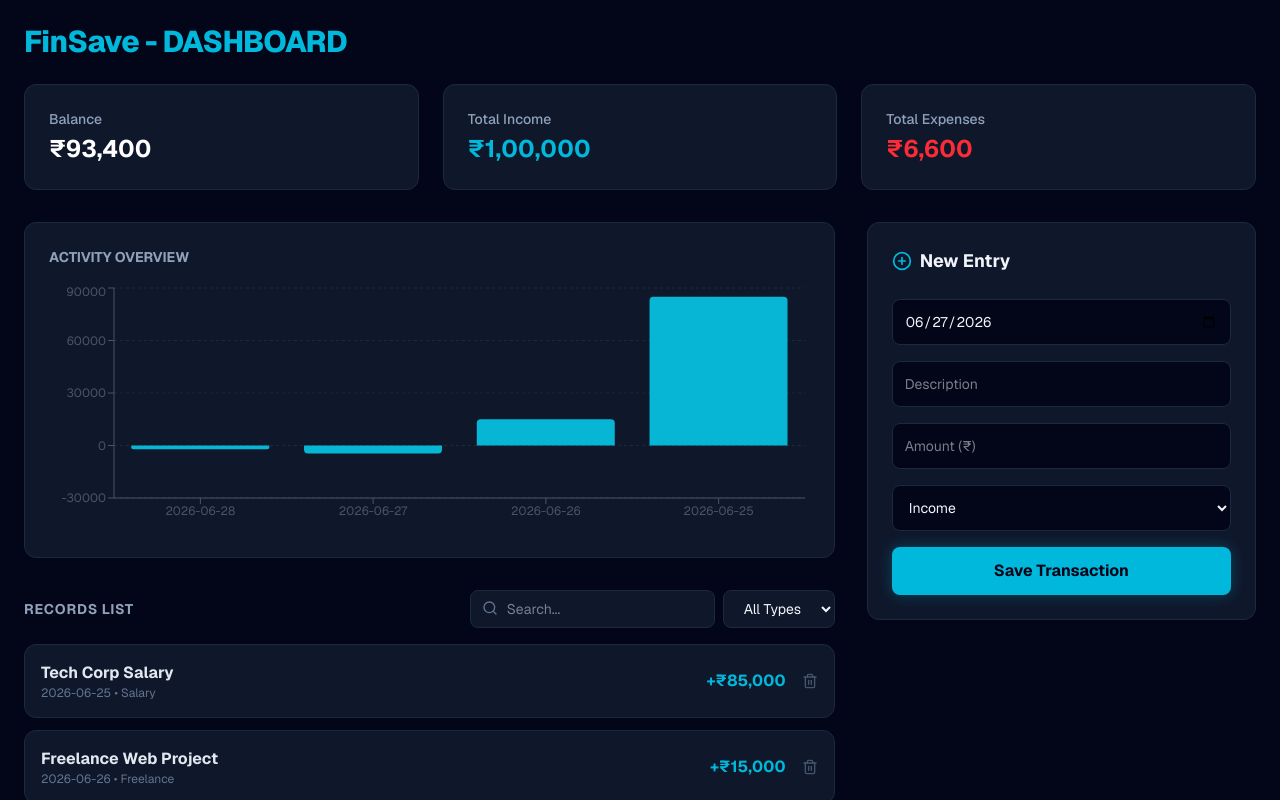
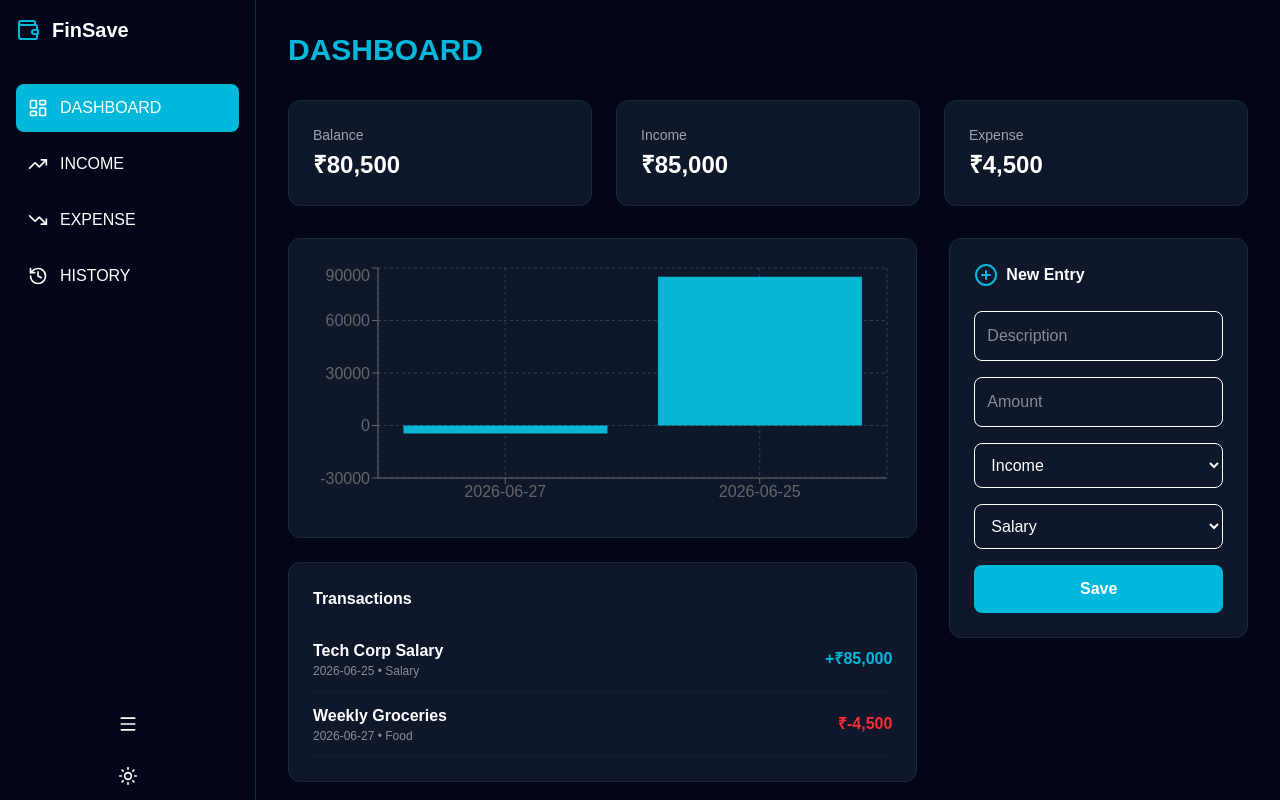
Before and after one commit to jaswanthr-dev/finsave-tracker, a Next.js app: page / in a window 1280 px wide. Shown: the top 800 px of the page. Built offline with nearby package versions, Linux system fonts and the light colour scheme.

Commit message:
feat: [describe your update here]

```diff
--- a/app/page.tsx
+++ b/app/page.tsx
@@ -1,7 +1,7 @@
 'use client';
 import { useState, useMemo, useEffect } from 'react';
 import { BarChart, Bar, XAxis, YAxis, CartesianGrid, Tooltip, ResponsiveContainer } from 'recharts';
-import { LayoutDashboard, Wallet, TrendingUp, TrendingDown, History, PlusCircle, Search, Trash2 } from 'lucide-react';
+import { LayoutDashboard, Wallet, TrendingUp, TrendingDown, History, PlusCircle, Search, Trash2, Sun, Moon, Menu } from 'lucide-react';
 
 interface Transaction {
   id: number;
@@ -12,31 +12,35 @@ interface Transaction {
   category: string;
 }
 
-const INITIAL_DATA: Transaction[] = [
-  { id: 1, date: '2026-06-25', desc: 'Tech Corp Salary', amount: 85000, type: 'Income', category: 'Salary' },
-  { id: 2, date: '2026-06-26', desc: 'Freelance Web Project', amount: 15000, type: 'Income', category: 'Freelance' },
-  { id: 3, date: '2026-06-27', desc: 'Weekly Groceries', amount: -4500, type: 'Expense', category: 'Food' },
-  { id: 4, date: '2026-06-28', desc: 'Electricity Bill', amount: -2100, type: 'Expense', category: 'Utilities' },
-];
+const INCOME_CATS = ['Salary', 'Business', 'Trading', 'Freelance'];
+const EXPENSE_CATS = ['Food', 'Entertainment', 'Utilities', 'Rent', 'Shopping'];
 
 export default function FinSaveDashboard() {
-  const [transactions, setTransactions] = useState<Transaction[]>(INITIAL_DATA);
-  const [searchTerm, setSearchTerm] = useState('');
-  const [filterType, setFilterType] = useState<'All' | 'Income' | 'Expense'>('All');
-  const [formData, setFormData] = useState({ date: new Date().toISOString().split('T')[0], desc: '', amount: '', type: 'Income', category: 'Salary' });
+  const [isMounted, setIsMounted] = useState(false);
+  const [isSidebarOpen, setIsSidebarOpen] = useState(true);
+  const [isDarkMode, setIsDarkMode] = useState(true);
+  const [activePage, setActivePage] = useState('DASHBOARD');
+  const [transactions, setTransactions] = useState<Transaction[]>([
+    { id: 1, date: '2026-06-25', desc: 'Tech Corp Salary', amount: 85000, type: 'Income', category: 'Salary' },
+    { id: 3, date: '2026-06-27', desc: 'Weekly Groceries', amount: -4500, type: 'Expense', category: 'Food' },
+  ]);
 
-  // Compute Stats
+  const [formData, setFormData] = useState({ date: new Date().toISOString().split('T')[0], desc: '', amount: '', type: 'Income' as 'Income' | 'Expense', category: 'Salary' });
+
+  useEffect(() => { setIsMounted(true); }, []);
+
   const stats = useMemo(() => {
-    const balance = transactions.reduce((acc, t) => acc + t.amount, 0);
-    const income = transactions.filter((t) => t.amount > 0).reduce((acc, t) => acc + t.amount, 0);
-    const expense = transactions.filter((t) => t.amount < 0).reduce((acc, t) => acc + Math.abs(t.amount), 0);
-    return { balance, income, expense };
+    const bal = transactions.reduce((acc, t) => acc + t.amount, 0);
+    const inc = transactions.filter(t => t.amount > 0).reduce((acc, t) => acc + t.amount, 0);
+    const exp = transactions.filter(t => t.amount < 0).reduce((acc, t) => acc + Math.abs(t.amount), 0);
+    return { bal, inc, exp };
   }, [transactions]);
 
-  // Filtering & Searching Logic
-  const filteredTransactions = transactions.filter(t =>
-    (filterType === 'All' || t.type === filterType) &&
-    t.desc.toLowerCase().includes(searchTerm.toLowerCase())
+  const filteredData = transactions.filter(t =>
+    activePage === 'DASHBOARD' ? true :
+    activePage === 'HISTORY' ? true :
+    activePage === 'INCOME' ? t.type === 'Income' :
+    t.type === 'Expense'
   );
 
   const addTransaction = () => {
@@ -46,95 +50,100 @@ export default function FinSaveDashboard() {
       date: formData.date,
       desc: formData.desc,
       category: formData.category,
-      type: formData.type as 'Income' | 'Expense',
+      type: formData.type,
       amount: formData.type === 'Expense' ? -Math.abs(Number(formData.amount)) : Math.abs(Number(formData.amount))
     }, ...prev]);
-    setFormData({ ...formData, desc: '', amount: '' });
+    setFormData({...formData, desc: '', amount: ''});
   };
 
+  if (!isMounted) return null;
+
   return (
-    <div className="min-h-screen bg-slate-950 text-slate-100 p-6 font-sans">
-      {/* Header Section */}
-      <header className="mb-8">
-        <h1 className="text-3xl font-extrabold text-cyan-500 mb-6 tracking-tight">FinSave - DASHBOARD</h1>
-        <div className="grid grid-cols-1 md:grid-cols-3 gap-6">
-            {[ {label: 'Balance', val: stats.balance, color: 'text-white'}, {label: 'Total Income', val: stats.income, color: 'text-cyan-500'}, {label: 'Total Expenses', val: stats.expense, color: 'text-red-500'} ].map((s, i) => (
-                <div key={i} className="p-6 rounded-xl bg-slate-900 border border-slate-800 hover:border-cyan-500/30 transition-all">
-                    <p className="text-slate-400 text-sm font-medium">{s.label}</p>
-                    <h3 className={`text-2xl font-bold mt-1 ${s.color}`}>₹{s.val.toLocaleString('en-IN')}</h3>
-                </div>
+    <div className={`flex min-h-screen transition-colors duration-300 ${isDarkMode ? 'bg-slate-950 text-white' : 'bg-slate-50 text-slate-900'}`}>
+
+      {/* Sidebar */}
+      <aside className={`border-r p-4 flex flex-col transition-all duration-300 ${isSidebarOpen ? 'w-64' : 'w-20'} ${isDarkMode ? 'border-slate-800 bg-slate-950' : 'border-slate-200 bg-white'}`}>
+        <div className={`flex items-center gap-3 mb-10 ${!isSidebarOpen && 'justify-center'}`}>
+            <Wallet className="text-cyan-500" />
+            {isSidebarOpen && <h1 className="font-bold text-xl">FinSave</h1>}
+        </div>
+
+        <nav className="flex-1 space-y-2">
+            {[ {name: 'DASHBOARD', icon: LayoutDashboard}, {name: 'INCOME', icon: TrendingUp}, {name: 'EXPENSE', icon: TrendingDown}, {name: 'HISTORY', icon: History} ].map((item) => (
+                <button key={item.name} onClick={() => setActivePage(item.name)}
+                    className={`w-full flex items-center p-3 rounded-lg transition ${activePage === item.name ? 'bg-cyan-500 text-white' : 'hover:bg-slate-500/10'} ${!isSidebarOpen && 'justify-center'}`}>
+                    <item.icon size={20} />
+                    {isSidebarOpen && <span className="ml-3 font-medium">{item.name}</span>}
+                </button>
             ))}
+        </nav>
+
+        <div className="space-y-2">
+            <button onClick={() => setIsSidebarOpen(!isSidebarOpen)} className="w-full flex items-center p-3 hover:bg-slate-500/10 rounded-lg justify-center"><Menu size={20}/></button>
+            <button onClick={() => setIsDarkMode(!isDarkMode)} className="w-full flex items-center p-3 hover:bg-slate-500/10 rounded-lg justify-center">{isDarkMode ? <Sun size={20}/> : <Moon size={20}/>}</button>
         </div>
-      </header>
+      </aside>
 
-      <div className="grid grid-cols-1 lg:grid-cols-3 gap-8">
-        {/* Left Col: Main Chart & Records */}
-        <div className="lg:col-span-2 space-y-8">
-            <div className="p-6 rounded-xl bg-slate-900 border border-slate-800">
-                <h3 className="text-sm font-bold text-slate-400 mb-4 uppercase">Activity Overview</h3>
-                <ResponsiveContainer width="100%" height={250}>
-                    <BarChart data={transactions.slice().reverse()}>
-                        <CartesianGrid strokeDasharray="3 3" stroke="#1e293b" vertical={false} />
-                        <XAxis dataKey="date" stroke="#475569" fontSize={12}/>
-                        <YAxis stroke="#475569" fontSize={12}/>
-                        <Tooltip contentStyle={{ backgroundColor: '#0f172a', borderColor: '#06b6d4', borderRadius: '8px' }} />
-                        <Bar dataKey="amount" fill="#06b6d4" radius={[4, 4, 0, 0]} />
-                    </BarChart>
-                </ResponsiveContainer>
+      {/* Main Content */}
+      <main className="flex-1 p-8 overflow-y-auto">
+        <h2 className="text-3xl font-bold mb-8 text-cyan-500">{activePage}</h2>
+
+        {activePage === 'DASHBOARD' && (
+            <div className="grid grid-cols-1 md:grid-cols-3 gap-6 mb-8">
+                {[ {title: 'Balance', val: stats.bal}, {title: 'Income', val: stats.inc}, {title: 'Expense', val: stats.exp} ].map((s, i) => (
+                    <div key={i} className={`p-6 rounded-xl border ${isDarkMode ? 'bg-slate-900 border-slate-800' : 'bg-white border-slate-200'}`}>
+                        <p className="text-sm opacity-60">{s.title}</p>
+                        <h3 className="text-2xl font-bold mt-1">₹{s.val.toLocaleString()}</h3>
+                    </div>
+                ))}
             </div>
+        )}
 
-            {/* Controls & Records List */}
-            <div>
-                <div className="flex justify-between items-center mb-4">
-                    <h3 className="text-sm font-bold text-slate-400 uppercase tracking-wider">RECORDS LIST</h3>
-                    <div className="flex gap-2">
-                        <div className="relative">
-                            <Search className="absolute left-3 top-2.5 text-slate-500" size={16}/>
-                            <input type="text" placeholder="Search..." className="pl-9 pr-4 py-2 bg-slate-900 border border-slate-800 rounded-lg text-sm text-slate-200 focus:outline-none focus:border-cyan-500" onChange={(e) => setSearchTerm(e.target.value)} />
-                        </div>
-                        <select className="bg-slate-900 border border-slate-800 rounded-lg px-4 text-sm focus:outline-none focus:border-cyan-500" onChange={(e) => setFilterType(e.target.value as any)}>
-                            <option value="All">All Types</option>
-                            <option value="Income">Income</option>
-                            <option value="Expense">Expense</option>
-                        </select>
+        <div className="grid grid-cols-1 lg:grid-cols-3 gap-8">
+            <div className="lg:col-span-2 space-y-6">
+                {activePage === 'DASHBOARD' && (
+                    <div className={`p-6 rounded-xl border ${isDarkMode ? 'bg-slate-900 border-slate-800' : 'bg-white border-slate-200'}`}>
+                        <ResponsiveContainer width="100%" height={250}>
+                            <BarChart data={transactions.slice().reverse()}>
+                                <CartesianGrid strokeDasharray="3 3" stroke={isDarkMode ? '#334155' : '#e2e8f0'} />
+                                <XAxis dataKey="date" />
+                                <YAxis />
+                                <Tooltip contentStyle={{ backgroundColor: isDarkMode ? '#0f172a' : '#fff' }} />
+                                <Bar dataKey="amount" fill="#06b6d4" />
+                            </BarChart>
+                        </ResponsiveContainer>
                     </div>
-                </div>
-                <div className="space-y-3">
-                    {filteredTransactions.map((t) => (
-                        <div key={t.id} className="flex justify-between items-center p-4 rounded-xl bg-slate-900 border border-slate-800 hover:border-slate-700 transition">
-                            <div>
-                                <p className="font-bold text-slate-200">{t.desc}</p>
-                                <p className="text-xs text-slate-500">{t.date} • {t.category}</p>
-                            </div>
-                            <div className="flex items-center gap-4">
-                                <span className={`font-bold ${t.amount > 0 ? 'text-cyan-500' : 'text-red-500'}`}>
-                                    {t.amount > 0 ? '+' : ''}₹{t.amount.toLocaleString('en-IN')}
-                                </span>
-                                <button onClick={() => setTransactions(transactions.filter(tr => tr.id !== t.id))} className="text-slate-600 hover:text-red-500"><Trash2 size={16}/></button>
-                            </div>
+                )}
+
+                <div className={`p-6 rounded-xl border ${isDarkMode ? 'bg-slate-900 border-slate-800' : 'bg-white border-slate-200'}`}>
+                    <h3 className="font-bold mb-4">Transactions</h3>
+                    {filteredData.map(t => (
+                        <div key={t.id} className="flex justify-between items-center py-3 border-b border-slate-800/50">
+                            <div><p className="font-bold">{t.desc}</p><p className="text-xs opacity-50">{t.date} • {t.category}</p></div>
+                            <span className={`font-bold ${t.amount > 0 ? 'text-cyan-500' : 'text-red-500'}`}>{t.amount > 0 ? '+' : ''}₹{t.amount.toLocaleString()}</span>
                         </div>
                     ))}
                 </div>
             </div>
-        </div>
 
-        {/* Right Col: Input Section */}
-        <div className="lg:col-span-1">
-            <div className="p-6 rounded-xl bg-slate-900 border border-slate-800 sticky top-6">
-                <h3 className="font-bold mb-6 flex items-center gap-2 text-lg"><PlusCircle size={20} className="text-cyan-500"/> New Entry</h3>
+            {/* Input Form */}
+            <div className={`p-6 rounded-xl border h-fit ${isDarkMode ? 'bg-slate-900 border-slate-800' : 'bg-white border-slate-200'}`}>
+                <h3 className="font-bold mb-6 flex items-center gap-2"><PlusCircle className="text-cyan-500"/> New Entry</h3>
                 <div className="space-y-4">
-                    <input type="date" className="w-full p-3 bg-slate-950 border border-slate-800 rounded-lg text-sm" onChange={(e) => setFormData({...formData, date: e.target.value})} value={formData.date}/>
-                    <input type="text" placeholder="Description" className="w-full p-3 bg-slate-950 border border-slate-800 rounded-lg text-sm" onChange={(e) => setFormData({...formData, desc: e.target.value})} value={formData.desc}/>
-                    <input type="number" placeholder="Amount (₹)" className="w-full p-3 bg-slate-950 border border-slate-800 rounded-lg text-sm" onChange={(e) => setFormData({...formData, amount: e.target.value})} value={formData.amount}/>
-                    <select className="w-full p-3 bg-slate-950 border border-slate-800 rounded-lg text-sm" onChange={(e) => setFormData({...formData, type: e.target.value as any})}>
+                    <input type="text" placeholder="Description" className="w-full p-3 bg-transparent border rounded-lg" onChange={e => setFormData({...formData, desc: e.target.value})} />
+                    <input type="number" placeholder="Amount" className="w-full p-3 bg-transparent border rounded-lg" onChange={e => setFormData({...formData, amount: e.target.value})} />
+                    <select className="w-full p-3 bg-transparent border rounded-lg" onChange={e => setFormData({...formData, type: e.target.value as any, category: e.target.value === 'Income' ? 'Salary' : 'Food'})}>
                         <option value="Income">Income</option>
                         <option value="Expense">Expense</option>
                     </select>
-                    <button onClick={addTransaction} className="w-full bg-cyan-500 text-slate-950 p-3 rounded-lg font-bold hover:bg-cyan-400 shadow-[0_0_15px_rgba(6,182,212,0.3)] transition">Save Transaction</button>
+                    <select className="w-full p-3 bg-transparent border rounded-lg" value={formData.category} onChange={e => setFormData({...formData, category: e.target.value})}>
+                        {(formData.type === 'Income' ? INCOME_CATS : EXPENSE_CATS).map(c => <option key={c} value={c}>{c}</option>)}
+                    </select>
+                    <button onClick={addTransaction} className="w-full bg-cyan-500 text-white p-3 rounded-lg font-bold">Save</button>
                 </div>
             </div>
         </div>
-      </div>
+      </main>
     </div>
   );
 }
```
